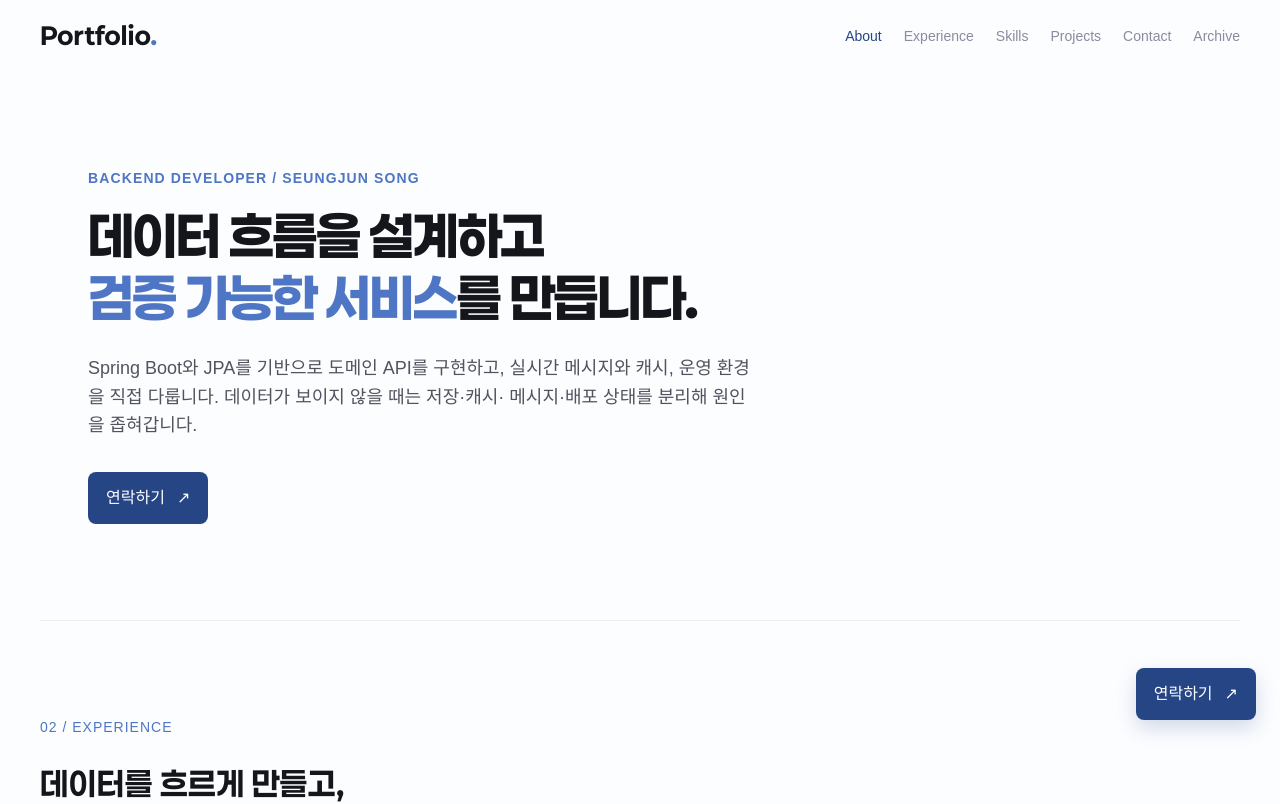
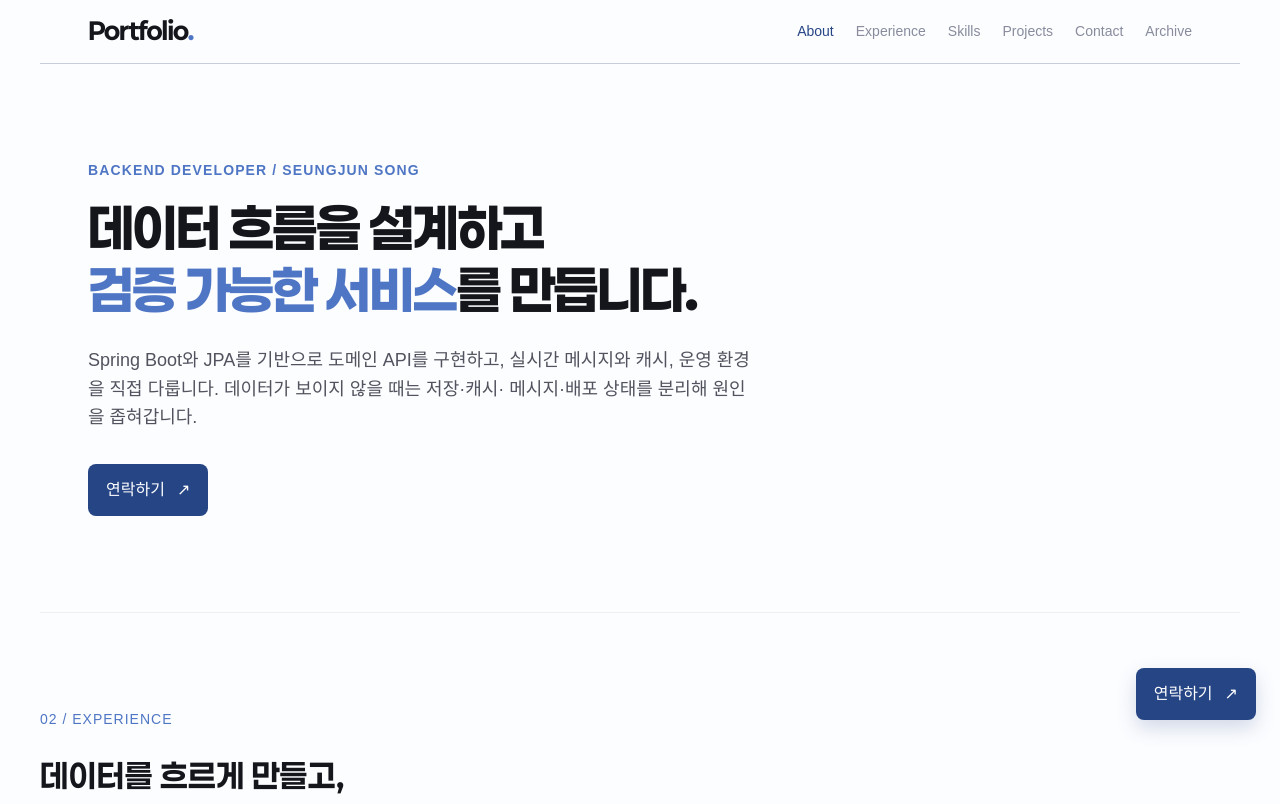
Before and after one commit to SeungJunS0ng/portfolio-site, a React (Vite) app: page / in a window 1280 px wide. Shown: the top 804 px of the page. Built offline with nearby package versions, Linux system fonts and the light colour scheme; a web font is replaced by a local one.

Commit message:
style: 헤더 고정 레이아웃과 여백 정리

```diff
--- a/src/components/common/Header/Header.module.css
+++ b/src/components/common/Header/Header.module.css
@@ -1,28 +1,4 @@
-.header {
-  position: sticky;
-  top: 0;
-  z-index: 10;
-  display: flex;
-  align-items: center;
-  justify-content: space-between;
-  gap: 24px;
-  min-height: 4.5rem;
-  padding: 0;
-  background: color-mix(in srgb, var(--gray-0) 90%, transparent);
-  backdrop-filter: blur(12px);
-}
-.logo {
-  font: var(--font-logo);
-  color: var(--gray-900);
-  letter-spacing: 0;
-}
-.logo span {
-  color: var(--blue-700);
-}
-@media (max-width: 720px) {
-  .header {
-    align-items: flex-start;
-    flex-direction: column;
-    padding: 16px 0;
-  }
-}
+.header { position: sticky; top: 0; z-index: 10; display: flex; align-items: center; justify-content: space-between; gap: 1.5rem; min-height: 4rem; padding: 0 3rem; background: color-mix(in srgb, var(--gray-0) 94%, transparent); border-bottom: 1px solid var(--gray-300); backdrop-filter: blur(12px); }
+.logo { font: var(--font-logo); color: var(--gray-900); letter-spacing: -0.05em; }
+.logo span { color: var(--blue-700); }
+@media (max-width: 720px) { .header { align-items: flex-start; flex-direction: column; padding: 1rem 1.5rem; } }
```
